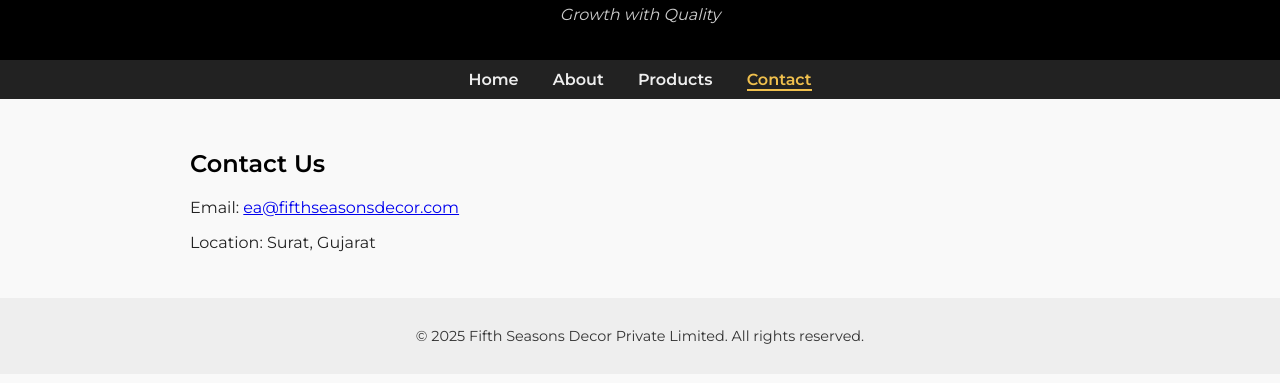
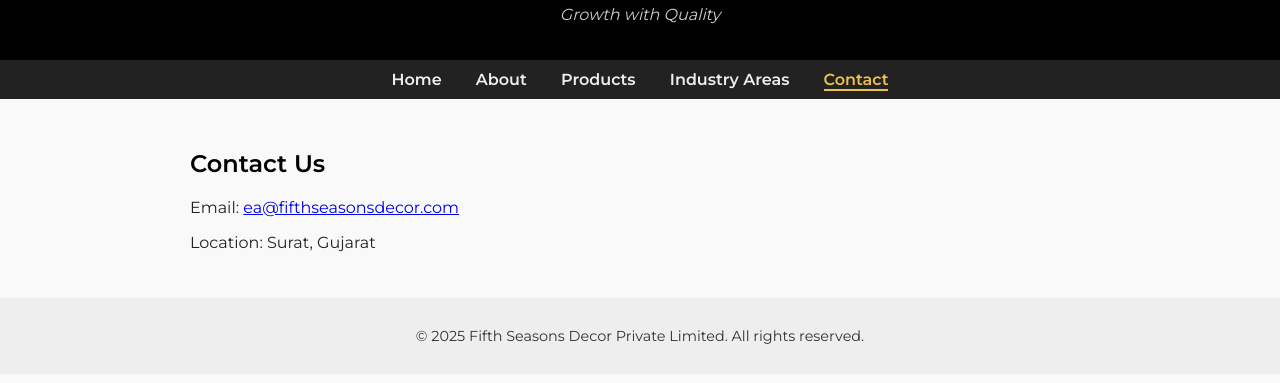
Before and after one commit to FifthSeasonsDecor/FSD-Website, a plain HTML site: page contact.html in a window 1280 px wide. Shown: the part 161-544 px from the top of the page. Drawn offline with Linux system fonts and the light colour scheme.

Commit message:
Update contact.html

```diff
--- a/contact.html
+++ b/contact.html
@@ -18,6 +18,7 @@
     <a href="index.html">Home</a>
     <a href="about.html">About</a>
     <a href="products.html">Products</a>
+    <a href="industryareas.html">Industry Areas</a>
     <a href="contact.html" class="active">Contact</a>
   </nav>
 
```
